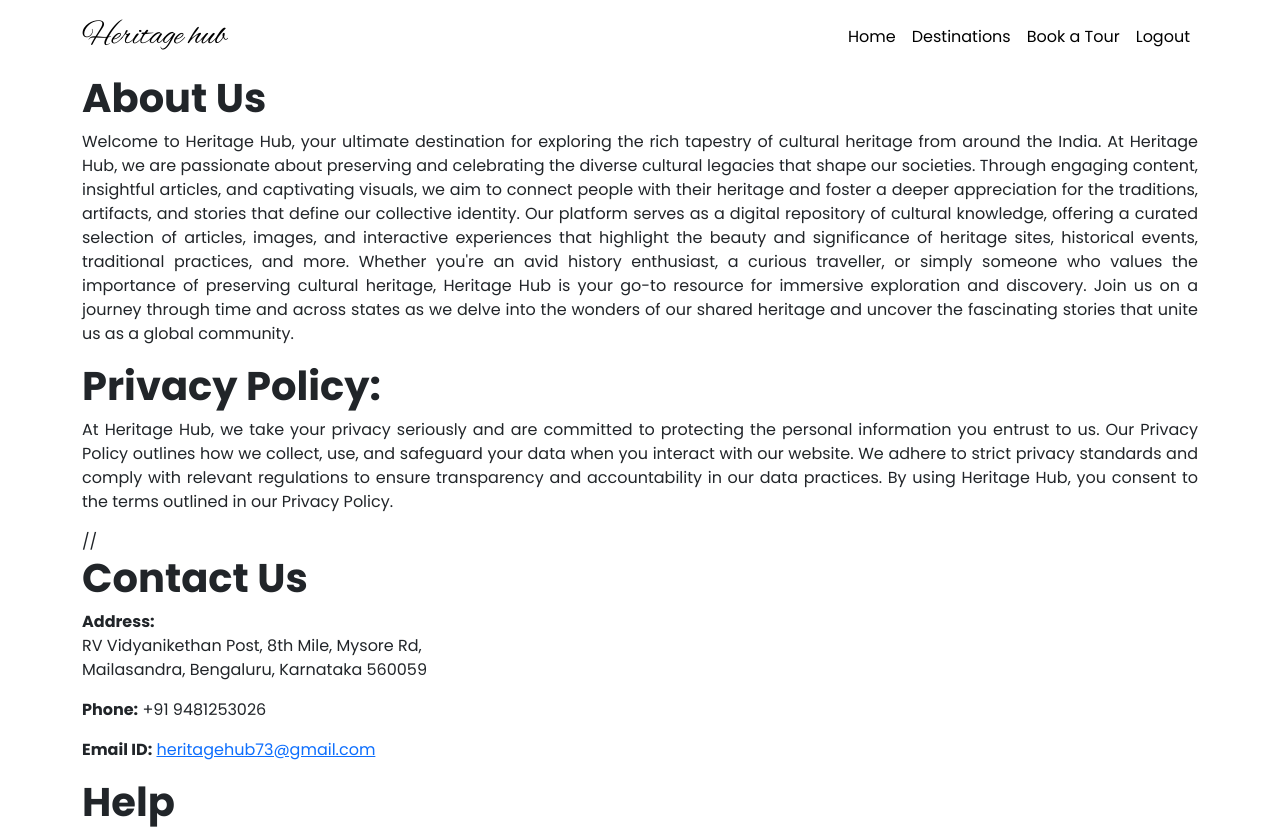
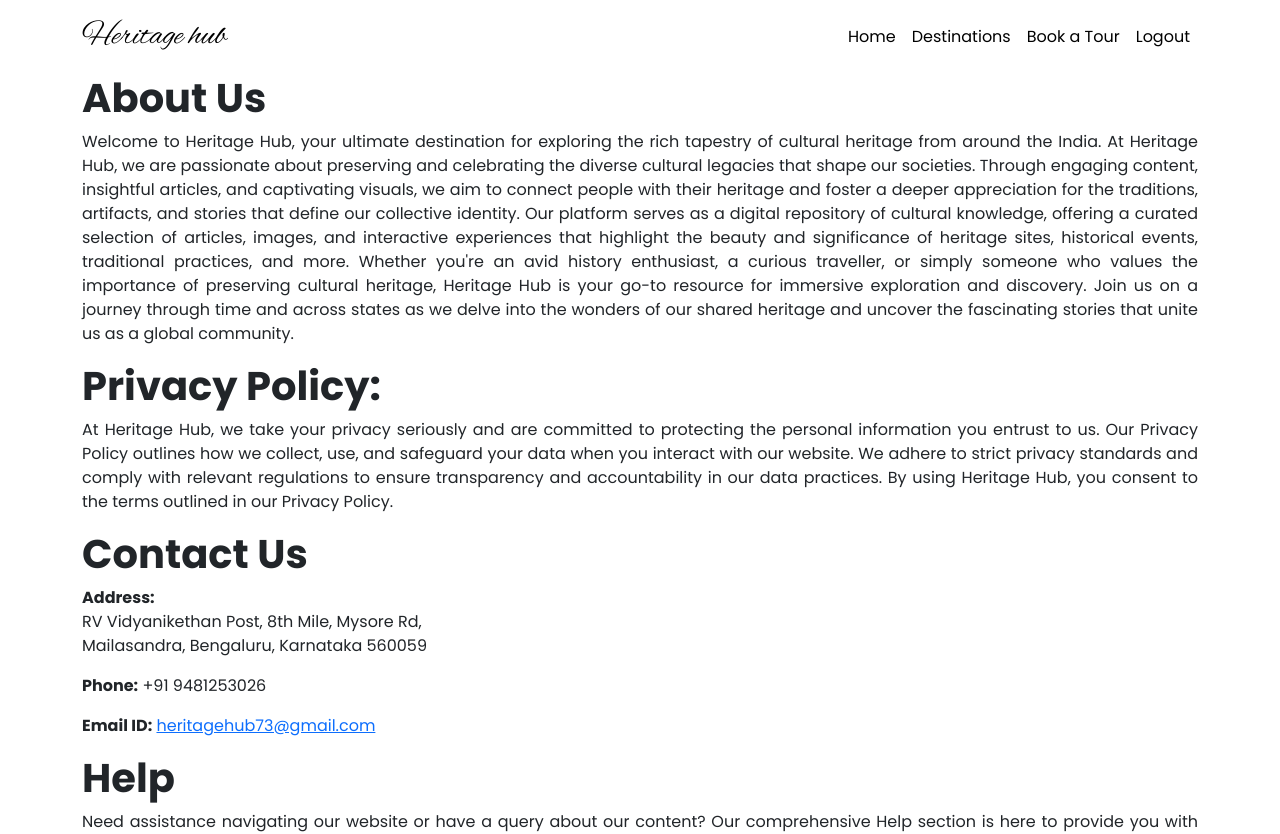
Before and after one commit to Aamst258/heritagehubfinal, a React (Create React App) app: page /footer in a window 1280 px wide. Shown: the top 834 px of the page. Built offline with nearby package versions, Linux system fonts and the light colour scheme.

Commit message:
depolyment issue resolved

```diff
--- a/src/components/Navbar.js
+++ b/src/components/Navbar.js
@@ -94,7 +94,7 @@ const Navbar = () => {
                 <li className="nav-item">
                   <Link to="/places" className="nav-link active">Destinations</Link>
                 </li>
-                {/* Hide Book a Tour link if logged-in user is a guide */}
+
                 {!loggedinGuide && (
                   <li className="nav-item">
                     <Link to="/book-tour" className=' nav-link active'>Book a Tour</Link>
--- a/src/pages/FooterContent.js
+++ b/src/pages/FooterContent.js
@@ -23,7 +23,7 @@ Join us on a journey through time and across states as we delve into the wonders
             <p>At Heritage Hub, we take your privacy seriously and are committed to protecting the personal information you entrust to us. Our Privacy Policy outlines how we collect, use, and safeguard your data when you interact with our website. We adhere to strict privacy standards and comply with relevant regulations to ensure transparency and accountability in our data practices. By using Heritage Hub, you consent to the terms outlined in our Privacy Policy.</p>
         </div>
      </div>
-     //
+
      <div className="row">
         <div className="col">
             <h1 className='fw-bold'> Contact Us </h1>
```
